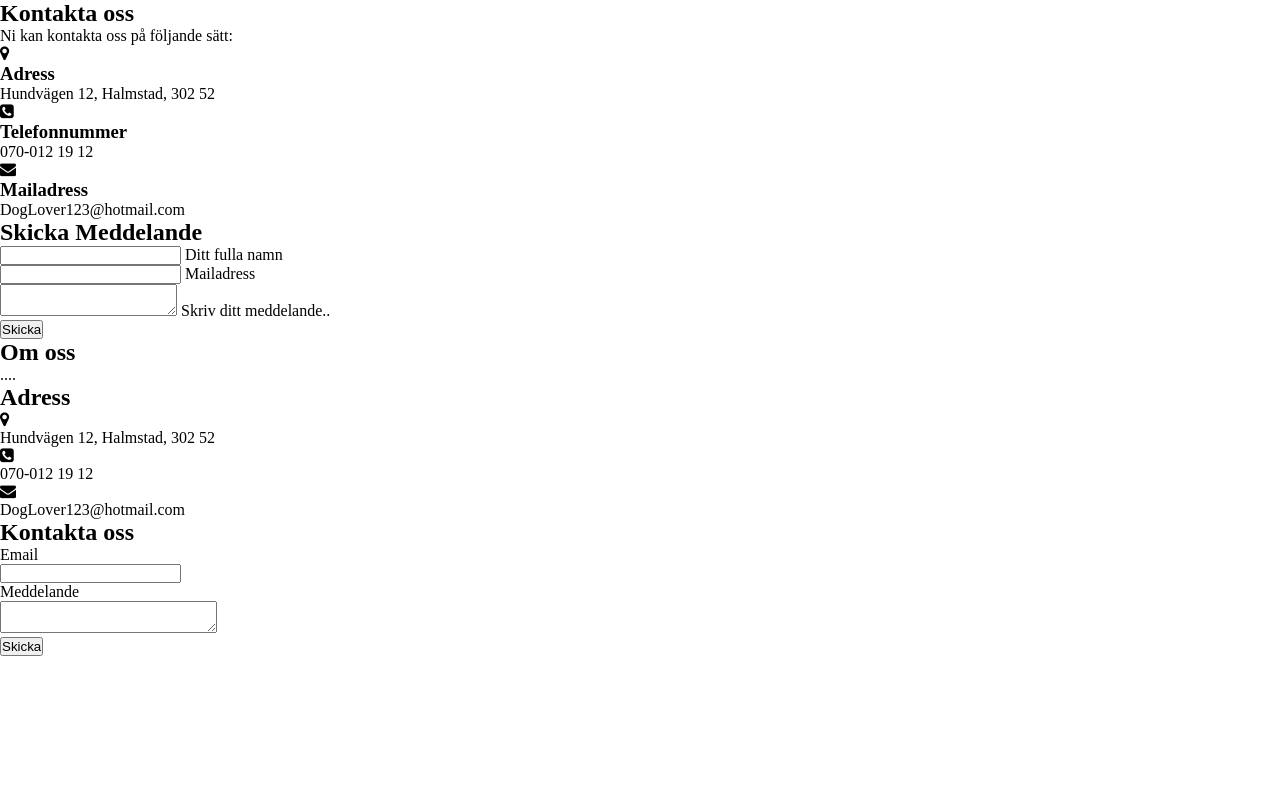
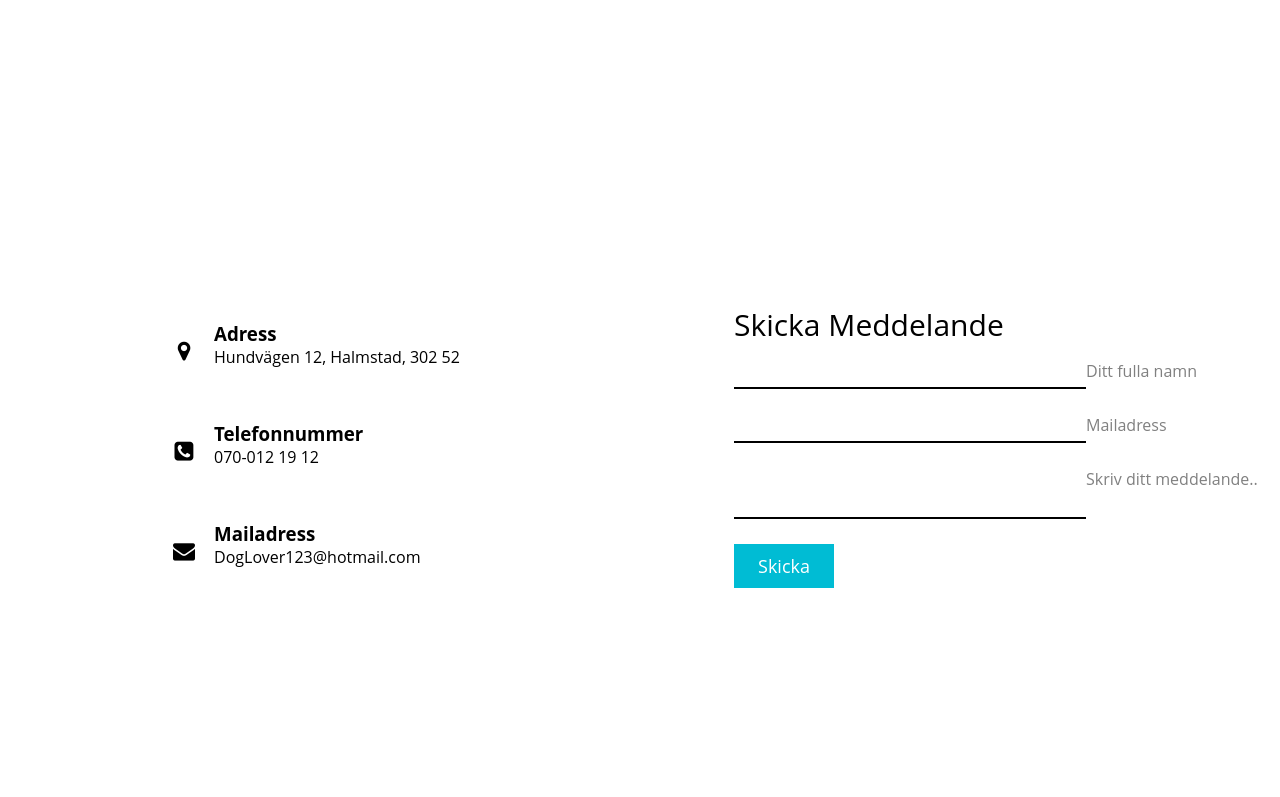
Before and after one commit to jonatan-eriksson/projekt_html_css, a plain HTML site: page kontaktsida.html in a window 1280 px wide. Shown: the top 797 px of the page. Drawn offline with Linux system fonts and the light colour scheme; files that its build step writes are made by us from their sources; a web font is replaced by a local one.

Commit message:
fix av länkning till css

```diff
--- a/kontaktsida.html
+++ b/kontaktsida.html
@@ -6,7 +6,7 @@
 
   <!-- Bootstrap CSS -->
 <link rel="stylesheet" href="https://stackpath.bootstrapcdn.com/font-awesome/4.7.0/css/font-awesome.min.css" integrity="sha384-wvfXpqpZZVQGK6TAh5PVlGOfQNHSoD2xbE+QkPxCAFlNEevoEH3Sl0sibVcOQVnN" crossorigin="anonymous">
-<link rel="stylesheet" href="style.css" />
+<link rel="stylesheet" href="kontaktsida.css" href="style.css" />
 
 </head>
 <body>
```
